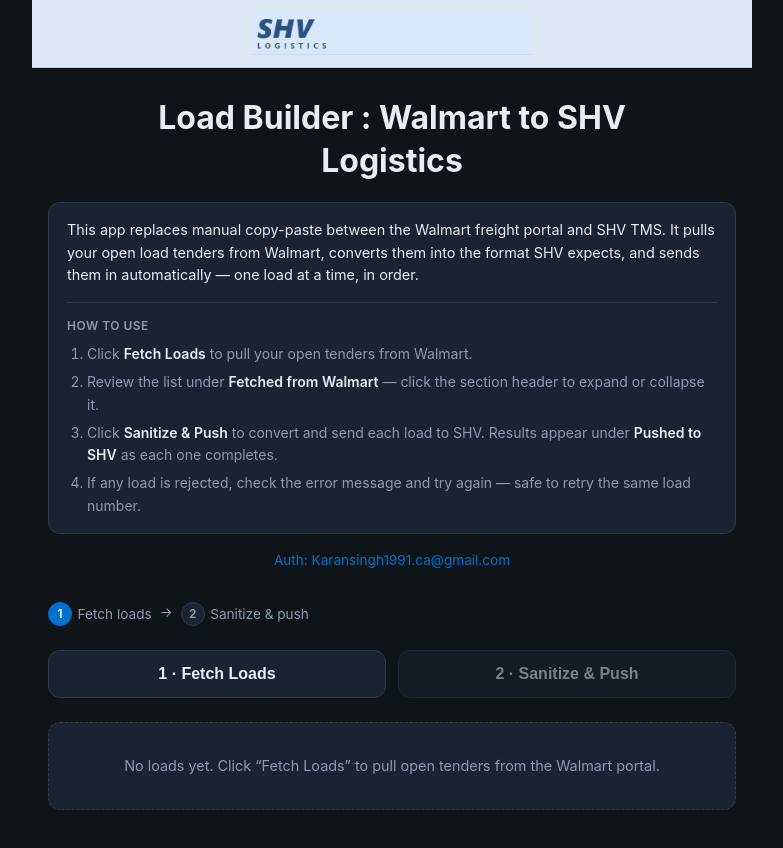
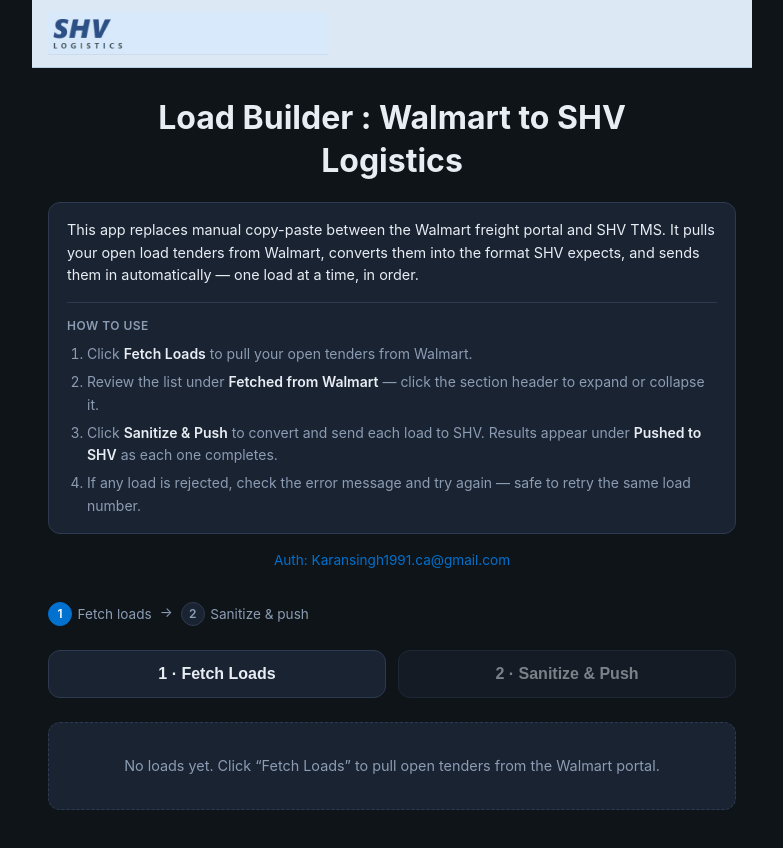
Before and after one commit to karansingh1991ca-oss/load-builder, a Next.js app: page / in a window 1280 px wide. Shown: the top 848 px of the page, without its empty margins (248-1031 px from the left). Built offline with nearby package versions, Linux system fonts and the light colour scheme.

Commit message:
Restore SHV logo to left-aligned position in header banner.

```diff
--- a/app/globals.css
+++ b/app/globals.css
@@ -47,9 +47,6 @@
   margin: 0 -1rem 1.5rem;
   padding: 0.75rem 1rem;
   border-bottom: 1px solid #b8cfe0;
-  display: flex;
-  justify-content: center;
-  align-items: center;
 }
 
 .logo {
@@ -57,7 +54,6 @@
   max-width: min(280px, 70vw);
   width: auto;
   display: block;
-  margin: 0 auto;
 }
 
 header {
```
